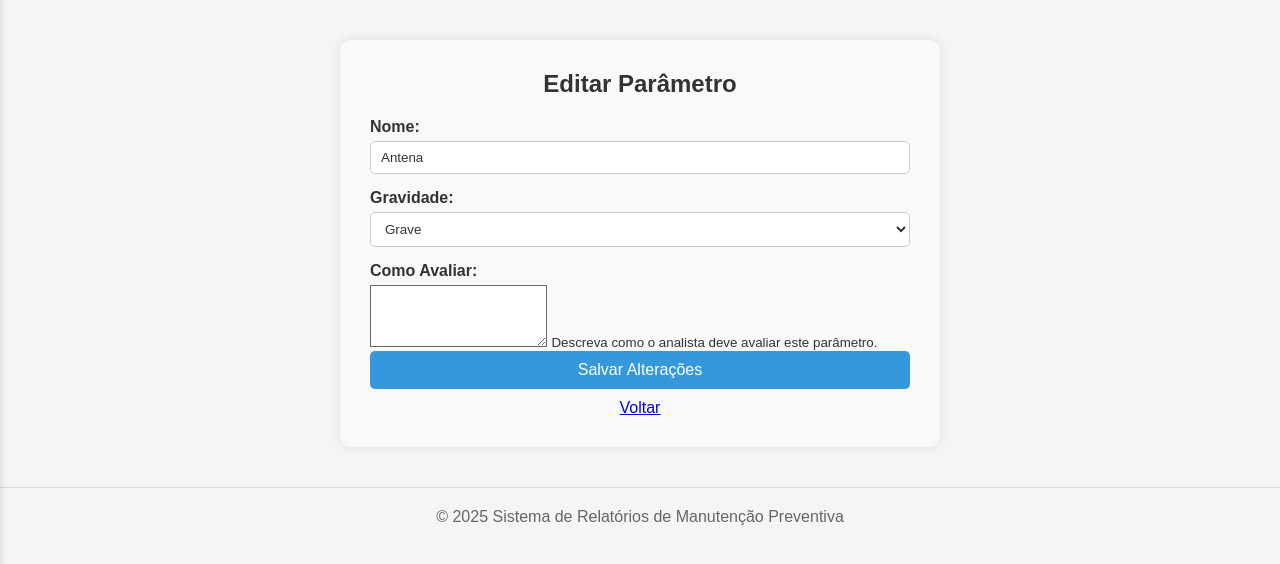
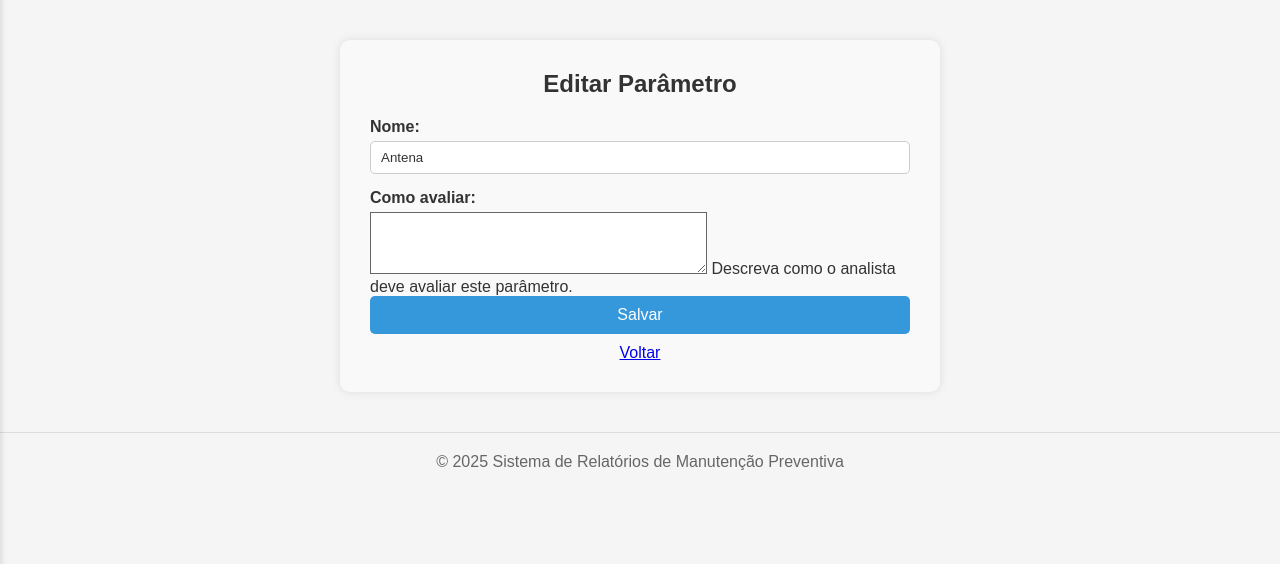
Before and after one commit to aacobos/Proxion, a Django app: page /equipamentos/parametros/11/editar/ in a window 1280 px wide. Shown: the part 82-646 px from the top of the page. Run offline with Django 5.2, Linux system fonts and the light colour scheme; data comes from the database, SQL or seed files in the repository.

Commit message:
App Equipamentos: Grávidade dos parâmetros corrigido

```diff
--- a/equipamentos/admin.py
+++ b/equipamentos/admin.py
@@ -9,7 +9,7 @@ class CategoriaEquipamentoAdmin(admin.ModelAdmin):
 
 @admin.register(ParametroEquipamento)
 class ParametroEquipamentoAdmin(admin.ModelAdmin):
-    list_display = ['nome', 'gravidade']
+    list_display = ['nome']
     search_fields = ['nome']
 
 @admin.register(Equipamento)
--- a/equipamentos/forms.py
+++ b/equipamentos/forms.py
@@ -17,3 +17,11 @@ class EquipamentoForm(forms.ModelForm):
             'descricao': forms.Textarea(attrs={'rows': 3}),
             'parametros_personalizados': forms.CheckboxSelectMultiple(),
         }
+
+class ParametroEquipamentoForm(forms.ModelForm):
+    class Meta:
+        model = ParametroEquipamento
+        fields = ['nome', 'avaliacao_ajuda']
+        widgets = {
+            'avaliacao_ajuda': forms.Textarea(attrs={'rows': 4}),
+        }
--- a/equipamentos/models.py
+++ b/equipamentos/models.py
@@ -7,12 +7,7 @@ from usuarios.models import Usuario
 class ParametroEquipamento(models.Model):
     nome = models.CharField(max_length=100, unique=True)
 
-    GRAVIDADES = (
-        ('leve', 'Leve'),
-        ('medio', 'Médio'),
-        ('grave', 'Grave'),
-    )
-    gravidade = models.CharField(max_length=10, choices=GRAVIDADES)
+
 
     avaliacao_ajuda = models.TextField(
         blank=True,
@@ -21,7 +16,7 @@ class ParametroEquipamento(models.Model):
     )
 
     def __str__(self):
-        return f"{self.nome} ({self.get_gravidade_display()})"
+        return self.nome
 
 
 # Categoria de Equipamento: ex: Coletor de Dados, Nobreak, Rádio, etc.
--- a/equipamentos/templates/parametros/detalhes_parametro.html
+++ b/equipamentos/templates/parametros/detalhes_parametro.html
@@ -20,9 +20,6 @@
     <label>Nome:</label>
     <input type="text" value="{{ parametro.nome }}" readonly>
 
-    <label>Gravidade:</label>
-    <input type="text" value="{{ parametro.get_gravidade_display }}" readonly>
-
     <label>Como Avaliar:</label>
     <textarea readonly>{{ parametro.avaliacao_ajuda }}</textarea>
 
--- a/equipamentos/templates/parametros/editar_parametro.html
+++ b/equipamentos/templates/parametros/editar_parametro.html
@@ -18,27 +18,10 @@
     <h2>Editar Parâmetro</h2>
     <form method="POST">
         {% csrf_token %}
-        <div class="form-group">
-            <label for="id_nome">Nome:</label>
-            <input type="text" name="nome" id="id_nome" class="form-control" value="{{ parametro.nome }}" required>
-        </div>
-        <div class="form-group">
-            <label for="id_gravidade">Gravidade:</label>
-            <select name="gravidade" id="id_gravidade" class="form-control" required>
-                <option value="leve" {% if parametro.gravidade == 'leve' %}selected{% endif %}>Leve</option>
-                <option value="medio" {% if parametro.gravidade == 'medio' %}selected{% endif %}>Médio</option>
-                <option value="grave" {% if parametro.gravidade == 'grave' %}selected{% endif %}>Grave</option>
-            </select>
-        </div>
-        <div class="form-group">
-            <label for="id_avaliacao_ajuda">Como Avaliar:</label>
-            <textarea name="avaliacao_ajuda" id="id_avaliacao_ajuda" rows="4" class="form-control">{{ parametro.avaliacao_ajuda }}</textarea>
-            <small class="form-text text-muted">
-                Descreva como o analista deve avaliar este parâmetro.
-            </small>
-        </div>
-        <button type="submit" class="btn">Salvar Alterações</button>
-        <a href="{% url 'equipamentos:listar_parametros' %}" style="display:block; text-align:center; margin-top:10px;">Voltar</a>
+        {{ form.as_p }}
+        <button type="submit" class="btn">Salvar</button>
     </form>
+
+    <a href="{% url 'equipamentos:listar_parametros' %}" style="display:block; text-align:center; margin-top:10px;">Voltar</a>
 </div>
 {% endblock %}
--- a/equipamentos/templates/parametros/listar_parametros.html
+++ b/equipamentos/templates/parametros/listar_parametros.html
@@ -20,7 +20,6 @@
     <thead>
         <tr>
             <th>Nome</th>
-            <th>Gravidade</th>
             <th>O que avaliar</th>
             <th>Ações</th>
         </tr>
@@ -29,7 +28,6 @@
         {% for parametro in parametros %}
         <tr>
             <td><a href="{% url 'equipamentos:detalhes_parametro' parametro.id %}">{{ parametro.nome }}</a></td>
-            <td>{{ parametro.gravidade|capfirst }}</td>
             <td>{{ parametro.avaliacao_ajuda }}</td>
             <td>
                 <a href="{% url 'equipamentos:editar_parametro' parametro.id %}">Editar</a>
@@ -48,5 +46,4 @@
 </table>
 
 <br><hr>
-
 {% endblock %}
--- a/equipamentos/views.py
+++ b/equipamentos/views.py
@@ -1,6 +1,6 @@
 from django.shortcuts import render, get_object_or_404, redirect
 from .models import Equipamento, CategoriaEquipamento, ParametroEquipamento
-from .forms import EquipamentoForm
+from .forms import EquipamentoForm, ParametroEquipamentoForm
 from django.contrib import messages
 
 # Listar equipamentos
@@ -115,46 +115,32 @@ def listar_parametros(request):
     parametros = ParametroEquipamento.objects.all()
     return render(request, 'parametros/listar_parametros.html', {'parametros': parametros})
 
-# Cadastrar novo parâmetro
+# Cadastrar parâmetros
 def cadastrar_parametro(request):
     if request.method == 'POST':
-        nome = request.POST.get('nome')
-        gravidade = request.POST.get('gravidade')
-        avaliacao_ajuda = request.POST.get('avaliacao_ajuda')
+        form = ParametroEquipamentoForm(request.POST)
+        if form.is_valid():
+            form.save()
+            messages.success(request, 'Parâmetro cadastrado com sucesso.')
+            return redirect('equipamentos:listar_parametros')
+    else:
+        form = ParametroEquipamentoForm()
 
-        if nome and gravidade:
-            ParametroEquipamento.objects.create(
-                nome=nome,
-                gravidade=gravidade,
-                avaliacao_ajuda=avaliacao_ajuda
-            )
-            messages.success(request, 'Parâmetro cadastrado com sucesso!')
-            return redirect('equipamentos:listar_parametros')
-        else:
-            messages.error(request, 'Os campos Nome e Gravidade são obrigatórios.')
+    return render(request, 'parametros/cadastrar_parametro.html', {'form': form})
 
-    return render(request, 'parametros/cadastrar_parametro.html')
-
-# Editar parâmetro existente
+# Editar parâmetro
 def editar_parametro(request, pk):
     parametro = get_object_or_404(ParametroEquipamento, pk=pk)
+    if request.method == 'POST':
+        form = ParametroEquipamentoForm(request.POST, instance=parametro)
+        if form.is_valid():
+            form.save()
+            messages.success(request, 'Parâmetro atualizado com sucesso.')
+            return redirect('equipamentos:listar_parametros')
+    else:
+        form = ParametroEquipamentoForm(instance=parametro)
 
-    if request.method == 'POST':
-        nome = request.POST.get('nome')
-        gravidade = request.POST.get('gravidade')
-        avaliacao_ajuda = request.POST.get('avaliacao_ajuda')
-
-        if nome and gravidade:
-            parametro.nome = nome
-            parametro.gravidade = gravidade
-            parametro.avaliacao_ajuda = avaliacao_ajuda
-            parametro.save()
-            messages.success(request, 'Parâmetro atualizado com sucesso!')
-            return redirect('equipamentos:listar_parametros')
-        else:
-            messages.error(request, 'Nome e gravidade são obrigatórios.')
-
-    return render(request, 'parametros/editar_parametro.html', {'parametro': parametro})
+    return render(request, 'parametros/editar_parametro.html', {'form': form, 'parametro': parametro})
 
 # Detalhes do parâmetro
 def detalhes_parametro(request, pk):
--- a/vistorias/admin.py
+++ b/vistorias/admin.py
@@ -74,6 +74,6 @@ class VistoriaAdmin(admin.ModelAdmin):
 @admin.register(AvaliacaoParametro)
 class AvaliacaoParametroAdmin(admin.ModelAdmin):
     list_display = ('parametro', 'vistoria_equipamento', 'situacao')
-    list_filter = ('situacao', 'parametro__gravidade')
+    list_filter = ('situacao', 'parametro')
     search_fields = ('parametro__nome', 'vistoria_equipamento__equipamento__nome')
     autocomplete_fields = ['parametro', 'vistoria_equipamento']
--- a/vistorias/views.py
+++ b/vistorias/views.py
@@ -86,12 +86,15 @@ def vistoria_equipamento_form(request, vistoria_id, equipamento_id):
 
         for parametro in parametros:
             situacao = request.POST.get(f'parametro_{parametro.id}')
+            gravidade = request.POST.get(f'gravidade_{parametro.id}')  # <-- NOVO
             obs = request.POST.get(f'observacao_{parametro.id}', '')
+
             if situacao:
                 AvaliacaoParametro.objects.create(
                     vistoria_equipamento=vistoria_equip,
                     parametro=parametro,
                     situacao=situacao,
+                    gravidade=gravidade if situacao == 'danificado' else None,
                     observacoes=obs
                 )
 
@@ -104,7 +107,9 @@ def vistoria_equipamento_form(request, vistoria_id, equipamento_id):
         'parametros': parametros,
         'situacao_choices': AvaliacaoParametro.SITUACAO_CHOICES,
         'status_choices': equipamento.STATUS_CHOICES,
+        'gravidade_choices': AvaliacaoParametro.GRAVIDADE_CHOICES,  # <-- NOVO
     })
+
 
 def finalizar_vistoria(request, vistoria_id):
     vistoria = get_object_or_404(Vistoria, id=vistoria_id)
```
Also changed, not shown: equipamentos/templates/parametros/cadastrar_parametro.html (+1 -20 lines), vistorias/models.py (+17 -0 lines), vistorias/templates/vistorias/detalhes_vistoria.html (+10 -1 lines), vistorias/templates/vistorias/vistoria_equipamento_form.html (+46 -3 lines), db.sqlite3, equipamentos/migrations/0007_remove_parametroequipamento_gravidade.py (added), vistorias/migrations/0005_avaliacaoparametro_gravidade.py (added).
